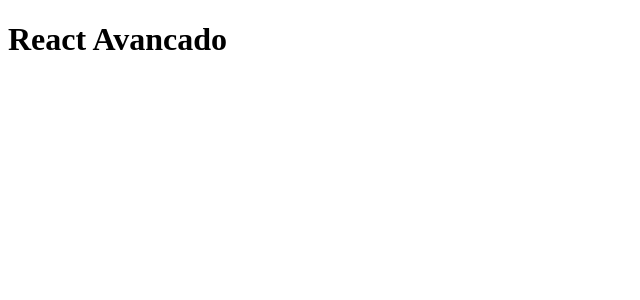
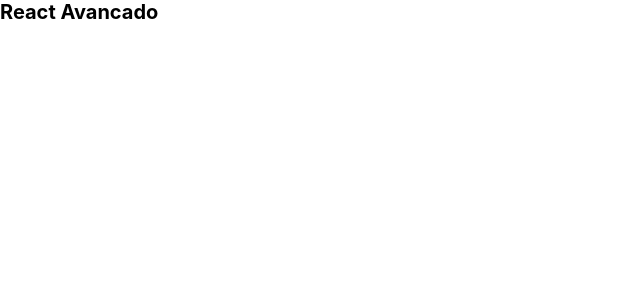
Before and after one commit to assoares383/boilerplate, a Next.js app: page / in a window 1280 px wide. Shown: the top 300 px of the page, without its empty margins (0-640 px from the left). Built offline with nearby package versions, Linux system fonts and the light colour scheme.

Commit message:
feat: creating global styles

```diff
--- /dev/null
+++ b/src/pages/_app.tsx
@@ -0,0 +1,25 @@
+import { AppProps } from 'next/app'
+import Head from 'next/head'
+
+import GlobalStyles from 'styles/global'
+
+function App({ Component, pageProps }: AppProps) {
+  return (
+    <>
+      <Head>
+        <title>React Boilerplate</title>
+        <link rel="shortcut icon" href="/images/icon-512.png" />
+        <link rel="apple-touch-icon" href="/images/icon-512.png" />
+        <link rel="manifest" href="manifest.json" />
+        <meta
+          name="description"
+          content="A simple project starter to work with TypeScript, React, NextJS and Styled Components"
+        />
+      </Head>
+      <GlobalStyles />
+      <Component {...pageProps} />
+    </>
+  )
+}
+
+export default App
--- /dev/null
+++ b/src/styles/global.ts
@@ -0,0 +1,23 @@
+import { createGlobalStyle } from 'styled-components'
+
+const GlobalStyles = createGlobalStyle`
+  * {
+    margin: 0;
+    padding: 0;
+    box-sizing: border-box;
+  }
+
+  html {
+    font-size: 62.5%;
+  }
+
+  html, body, #__next {
+    height: 100%;
+  }
+
+  body {
+    font-family: -apple-system, BlinkMacSystemFont, 'Segoe UI', Roboto, Oxygen, Ubuntu, Cantarell, 'Open Sans', 'Helvetica Neue', sans-serif;
+  }
+`
+
+export default GlobalStyles
--- a/tsconfig.json
+++ b/tsconfig.json
@@ -1,5 +1,6 @@
 {
   "compilerOptions": {
+    "baseUrl": "src",
     "target": "es5",
     "lib": [
       "dom",
```
Also changed, not shown: public/images/hero-illustration.svg (added), public/images/logo.svg (added).
